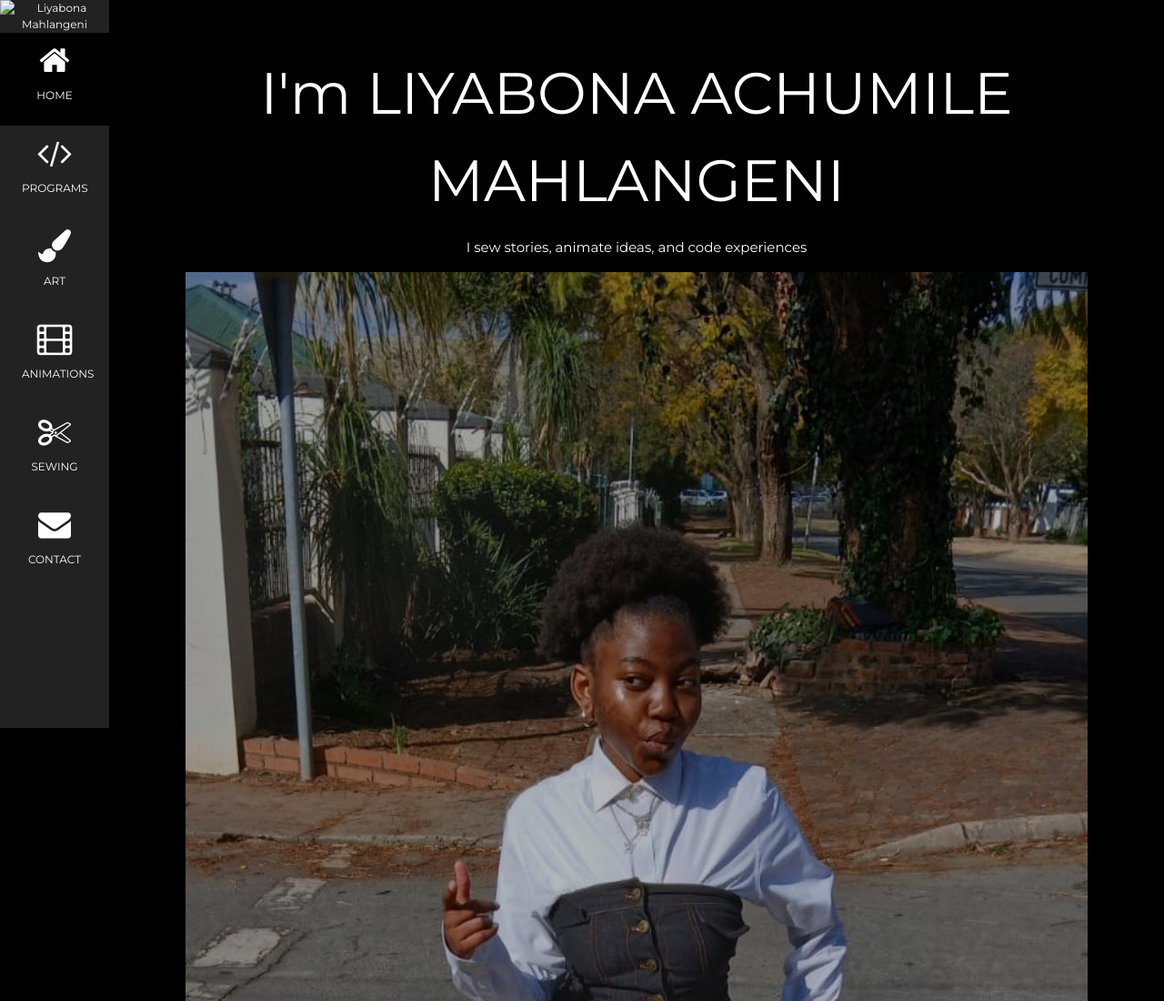
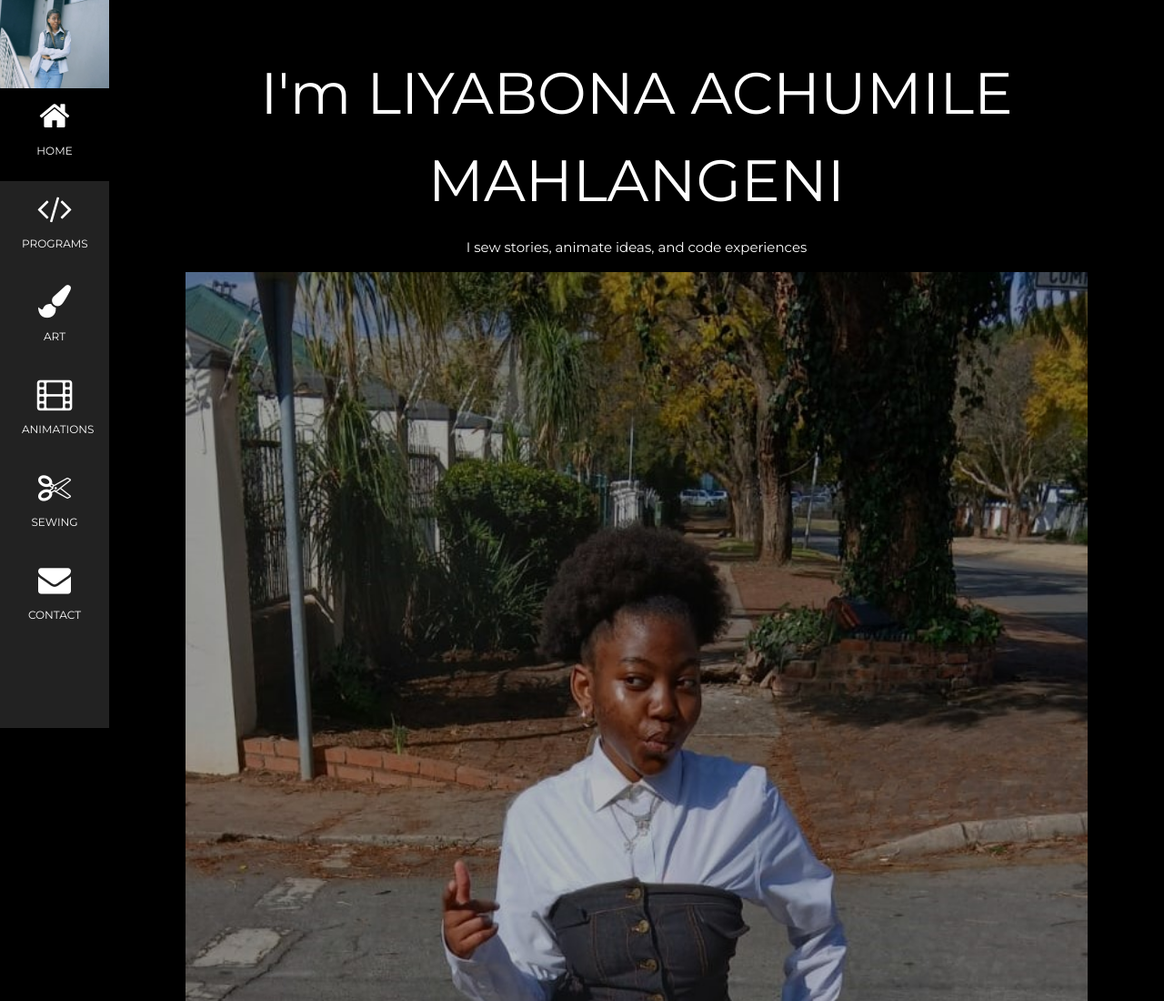
Before and after one commit to liiya-chumi/LIYASPORTFOLIO, a plain HTML site: page index.html in a window 1280 px wide. Shown: the top 1100 px of the page at 91% size. Drawn offline with nearby package versions, Linux system fonts and the light colour scheme; files whose address does not match are found by name.

Commit message:
Fix HTML encoding issues in index.html

```diff
--- a/index.html
+++ b/index.html
@@ -19,7 +19,7 @@
 
 <!-- Sidebar (hidden on small screens) -->
 <nav class="w3-sidebar w3-bar-block w3-small w3-hide-small w3-center">
-  <img src="images/liya.jpeg" alt="Liyabona Mahlangeni" style="width:100%">
+  <img src="liya.jpeg" alt="Liyabona Mahlangeni" style="width:100%">
 
   <a href="index.html" class="w3-bar-item w3-button w3-padding-large w3-black">
     <i class="fa fa-home w3-xxlarge"></i><p>HOME</p>
```
